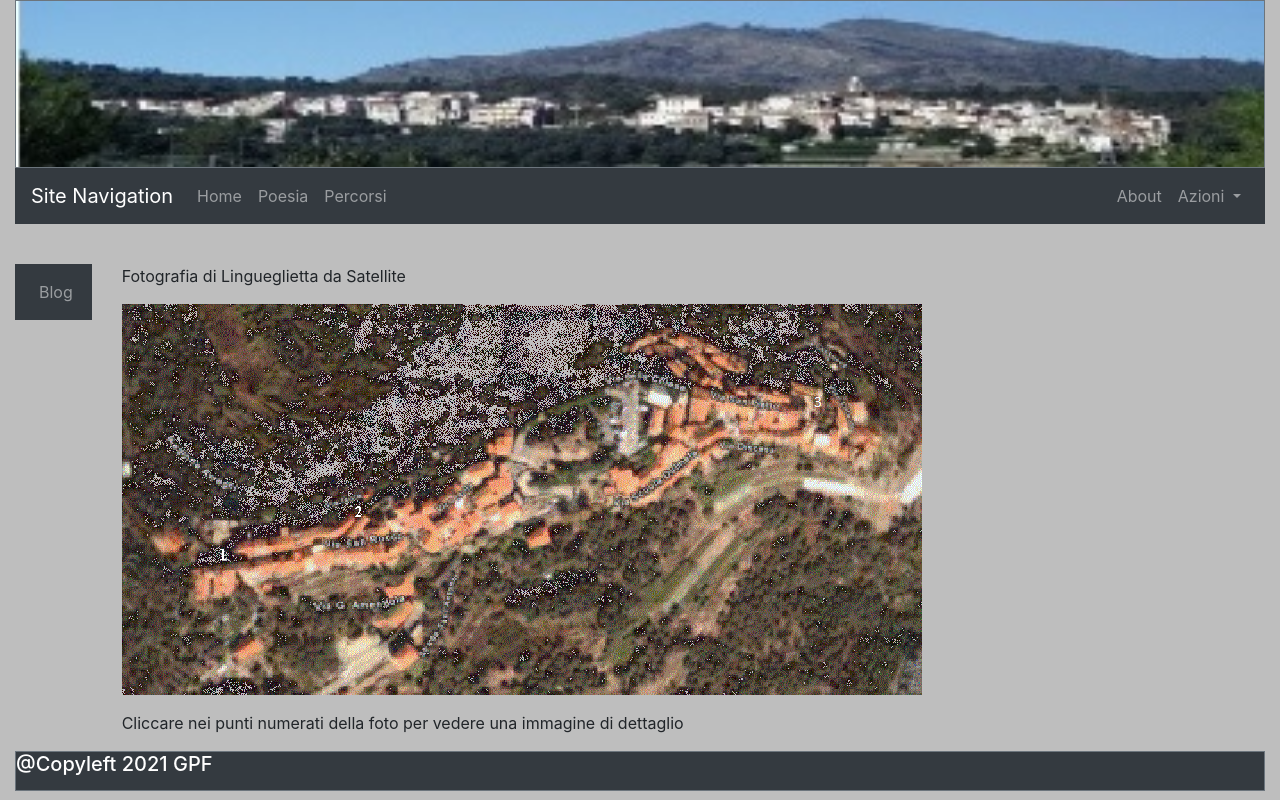
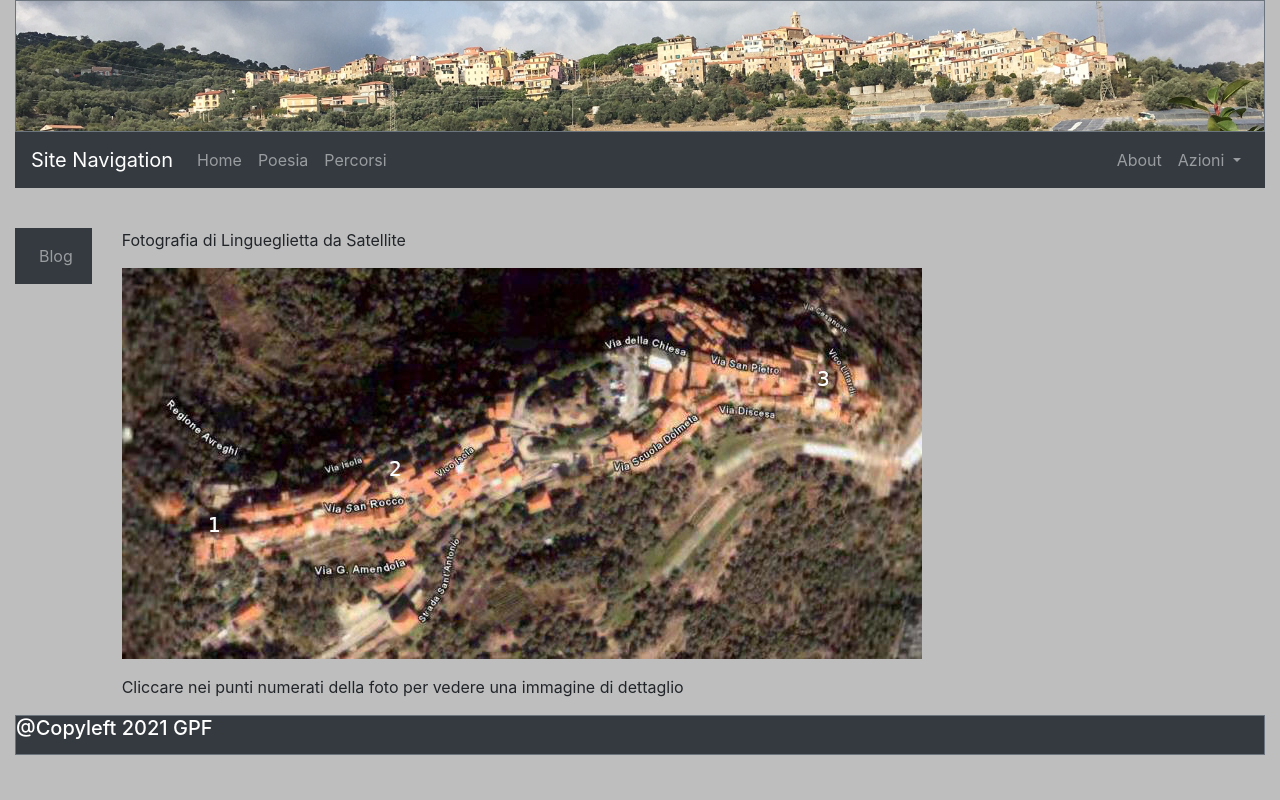
Before and after one commit to gpfforte/lingueglietta, a Django app: page /percorsi/ in a window 1280 px wide. Run offline with Django 3.2, Linux system fonts and the light colour scheme; some libraries are stand-ins or nearby versions.

Commit message:
New Images

```diff
--- a/blog/templates/percorsi.html
+++ b/blog/templates/percorsi.html
@@ -4,13 +4,13 @@
 {% block content %}
 <p>Fotografia di Lingueglietta da Satellite</p>
 <p></p>
-<img src="{% static 'blog/percorsi_a_piedi.gif' %}" width="800" alt="Home Image" usemap="#Satellite">
+<img src="{% static 'blog/percorsi_a_piedi.jpg' %}" width="800" alt="Home Image" usemap="#Satellite">
 <p></p>
 
 
 <map name="Satellite">
 	<area href= "{% static 'blog/cappelletta.jpg' %}" shape="circle" coords="100, 250, 15" alt="Cappelletta">
-	<area href= "{% static 'blog/san_rocco.jpg' %}" shape="circle" coords="236, 207, 15" alt="Campana di San Rocco">
+	<area href= "{% static 'blog/san_rocco.jpg' %}" shape="circle" coords="270, 200, 15" alt="Campana di San Rocco">
 	<area href= "{% static 'blog/san_pietro.jpg' %}" shape="circle" coords="700, 100, 15" alt="San Pietro">
 </map>
 <p>Cliccare nei punti numerati della foto per vedere una immagine di dettaglio</p>
```
Also changed, not shown: blog/static/blog/Header1.jpg, blog/static/blog/Header2.jpg (added), blog/static/blog/percorsi_a_piedi.gif (deleted), blog/static/blog/percorsi_a_piedi.jpg (added).
